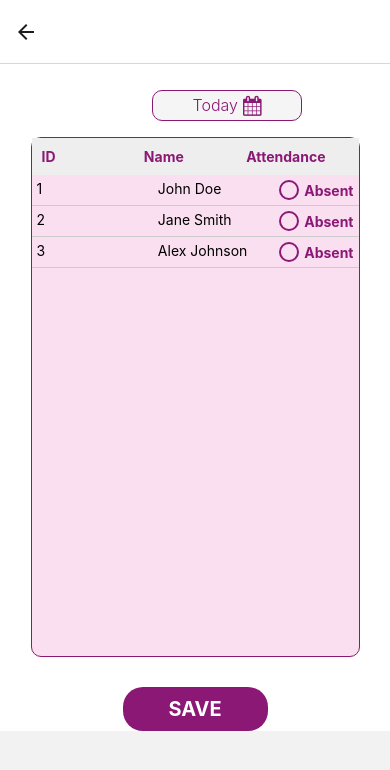
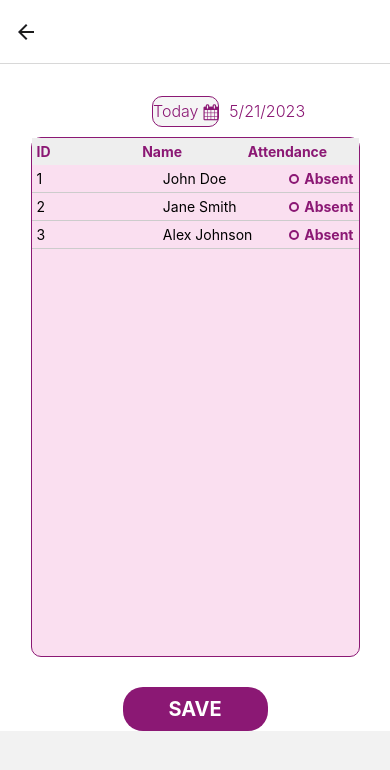
Before and after one commit to unnimayat/SHG, a React Native app: screen /attendance in a window 390 px wide. Shown: the top 770 px of the page. Built offline with nearby package versions, Linux system fonts and the light colour scheme.

Commit message:
next commit

```diff
--- a/App.js
+++ b/App.js
@@ -5,6 +5,7 @@ import home from './components/home';
 import login from './components/login';
 import createjoin from './components/createjoin'
 import attendance from './components/attendence';
+import unit from './components/unit';
 const Stack = createNativeStackNavigator();
 
 const MyStack = () => {
@@ -20,6 +21,7 @@ const MyStack = () => {
         <Stack.Screen name="login" component={login} options={{title:''}}/>
         <Stack.Screen name="createjoin" component={createjoin} options={{title:''}}/>
         <Stack.Screen name="attendance" component={attendance} options={{title:''}}/>
+        <Stack.Screen name='unit' component={unit} options={{title:''}}/>
       </Stack.Navigator>
     </NavigationContainer>
   );
--- a/components/attendence.js
+++ b/components/attendence.js
@@ -1,7 +1,8 @@
 import React, { useState } from 'react';
-import { View, Text, TouchableOpacity, ScrollView } from 'react-native';
+import { View, Text, TouchableOpacity, ScrollView, Platform } from 'react-native';
 import { useNavigation } from '@react-navigation/native';
 import Icon from 'react-native-vector-icons/FontAwesome';
+import DateTimePicker from '@react-native-community/datetimepicker';
 
 const Attendance = () => {
   const navigation = useNavigation();
@@ -12,14 +13,40 @@ const Attendance = () => {
     // Add more students as needed
   ]);
 
+  const [selectedDate, setSelectedDate] = useState(new Date());
+  const [isDatePickerVisible, setDatePickerVisibility] = useState(false);
+
   const toggleAttendance = (index) => {
     const updatedStudents = [...students];
     updatedStudents[index].attendance = !updatedStudents[index].attendance;
     setStudents(updatedStudents);
   };
 
-  const handleButtonTodayPress = () => {};
-  const handleSaveButtonPress = () => {};
+
+
+const handleButtonTodayPress = () => {
+  const currentDate = new Date();
+  setSelectedDate(currentDate);
+  setDatePickerVisibility(true); // Added code to show the date picker
+};
+
+// ...
+
+
+  const handleSaveButtonPress = () => {
+    console.log('Save button pressed');
+  };
+
+  const handleDateConfirm = (event, date) => {
+    if (date) {
+      setSelectedDate(date);
+    }
+    setDatePickerVisibility(false);
+  };
+
+  const handleDateCancel = () => {
+    setDatePickerVisibility(false);
+  };
 
   return (
     <ScrollView>
@@ -27,8 +54,11 @@ const Attendance = () => {
         <View style={styles.today}>
           <TouchableOpacity style={styles.todaybtn} onPress={handleButtonTodayPress}>
             <Text style={styles.todayText}>Today</Text>
-            <Icon name="calendar" size={20} color="#8B1874" />
+            <Icon name="calendar" size={16} color="#8B1874" />
           </TouchableOpacity>
+          {selectedDate !== '' && (
+            <Text style={styles.selectedDate}>{selectedDate.toLocaleDateString()}</Text>
+          )}
         </View>
         <View style={styles.tableContainer}>
           <View style={styles.headerRow}>
@@ -64,6 +94,15 @@ const Attendance = () => {
         <TouchableOpacity style={styles.savebtn} onPress={handleSaveButtonPress}>
           <Text style={styles.saveText}>SAVE</Text>
         </TouchableOpacity>
+        {isDatePickerVisible && (
+          <DateTimePicker
+            testID="dateTimePicker"
+            value={selectedDate}
+            mode="date"
+            display="default"
+            onChange={handleDateConfirm}
+          />
+        )}
       </View>
     </ScrollView>
   );
@@ -81,6 +120,8 @@ const styles = {
     height: 43,
     left: 32,
     top: 26,
+    flexDirection: 'row',
+    alignItems: 'center',
   },
   todaybtn: {
     borderWidth: 1,
@@ -90,6 +131,7 @@ const styles = {
     flexDirection: 'row',
     alignItems: 'center',
     justifyContent: 'center',
+    marginRight: 10,
   },
   todayText: {
     fontFamily: 'Inter',
@@ -99,6 +141,14 @@ const styles = {
     lineHeight: 29,
     color: '#8B1874',
     marginRight: 5,
+  },
+  selectedDate: {
+    fontFamily: 'Inter',
+    fontStyle: 'normal',
+    fontWeight: '300',
+    fontSize: 16,
+    lineHeight: 29,
+    color: '#8B1874',
   },
   tableContainer: {
     top: 10,
@@ -113,7 +163,7 @@ const styles = {
   headerRow: {
     flexDirection: 'row',
     backgroundColor: '#eee',
-    padding: 10,
+    padding: 5,
   },
   headerCell: {
     flex: 1,
@@ -134,8 +184,8 @@ const styles = {
     alignItems: 'center',
   },
   radioBtn: {
-    width: 20,
-    height: 20,
+    width: 10,
+    height: 10,
     borderRadius: 10,
     borderWidth: 2,
     borderColor: '#8B1874',
@@ -147,8 +197,8 @@ const styles = {
     backgroundColor: '#8B1874',
   },
   radioBtnInner: {
-    width: 10,
-    height: 10,
+    width: 5,
+    height: 5,
     borderRadius: 5,
     backgroundColor: '#fff',
   },
--- a/components/createjoin.js
+++ b/components/createjoin.js
@@ -28,7 +28,7 @@ export default function Login() {
   };
 
   const handleButtonPress = () => {
-    navigation.navigate('attendance');
+    navigation.navigate('unit');
   };
 
   return (
@@ -142,7 +142,7 @@ const styles = StyleSheet.create({
     alignItems: 'center',
   },
   inputname: {
-    borderWidth: 1,
+    borderWidth: 0.5,
     borderColor: '#433C41',
     width: 243,
     height: 41,
@@ -192,5 +192,7 @@ const styles = StyleSheet.create({
     alignItems: 'center',
     width: 60,
     height: 22,
+    top:10,
+    padding:0
   },
 });
--- a/components/login.js
+++ b/components/login.js
@@ -1,6 +1,7 @@
 import React, { useState } from 'react';
 import { StyleSheet, TextInput, View, TouchableOpacity, Text } from 'react-native';
 import { useNavigation } from '@react-navigation/native';
+import axios from 'axios'
 
 export default function Login() {
   const [name, setName] = useState('');
@@ -16,8 +17,22 @@ export default function Login() {
   };
 
   const handleButtonPress = () => {
-    navigation.navigate('createjoin');
+    axios.post('http://your-backend-server/api/login', { name, id })
+    .then(response => {
+      // Handle the response from the server
+      if (response.data.success) {
+        // Login successful, navigate to the next screen
+        navigation.navigate('createjoin');
+      } else {
+        console.log('login unsuccessful');
+      }
+    })
+    .catch(error => {
+      console.log('error');
+    });
+
   };
+
 
   return (
     <View style={styles.container}>
@@ -53,7 +68,8 @@ const styles = StyleSheet.create({
     justifyContent: 'center',
   },
   label: {
-    border: '2px solid #8B1874',
+    borderWidth: 2,
+    borderColor: '#8B1874',
     width: 309,
     height: 607,
     borderRadius: 10,
@@ -61,7 +77,6 @@ const styles = StyleSheet.create({
     alignItems: 'center'
   },
   inputname: {
-    border: '1px solid #433C41',
     width: 243,
     height: 41,
     borderRadius: 20,
@@ -72,7 +87,8 @@ const styles = StyleSheet.create({
     color: '#8B1874',
     padding: 10,
     fontSize: 12,
-    borderWidth: 0,
+    borderWidth: 0.5,
+    borderColor: '#433C41',
     marginTop: 10,
   },
   loginbtn: {
```
Also changed, not shown: package.json (+10 -1 lines), 2 other files (tests, documents, lock files or other folders).
